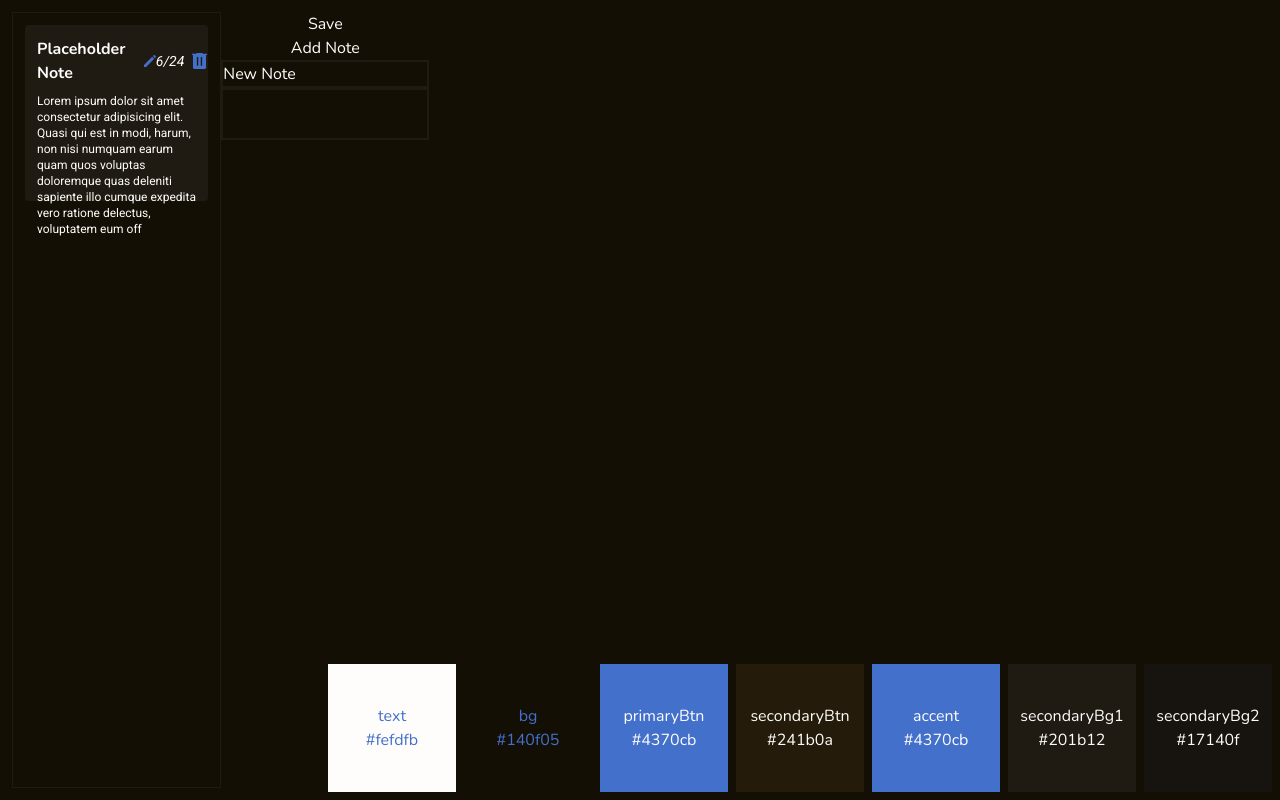
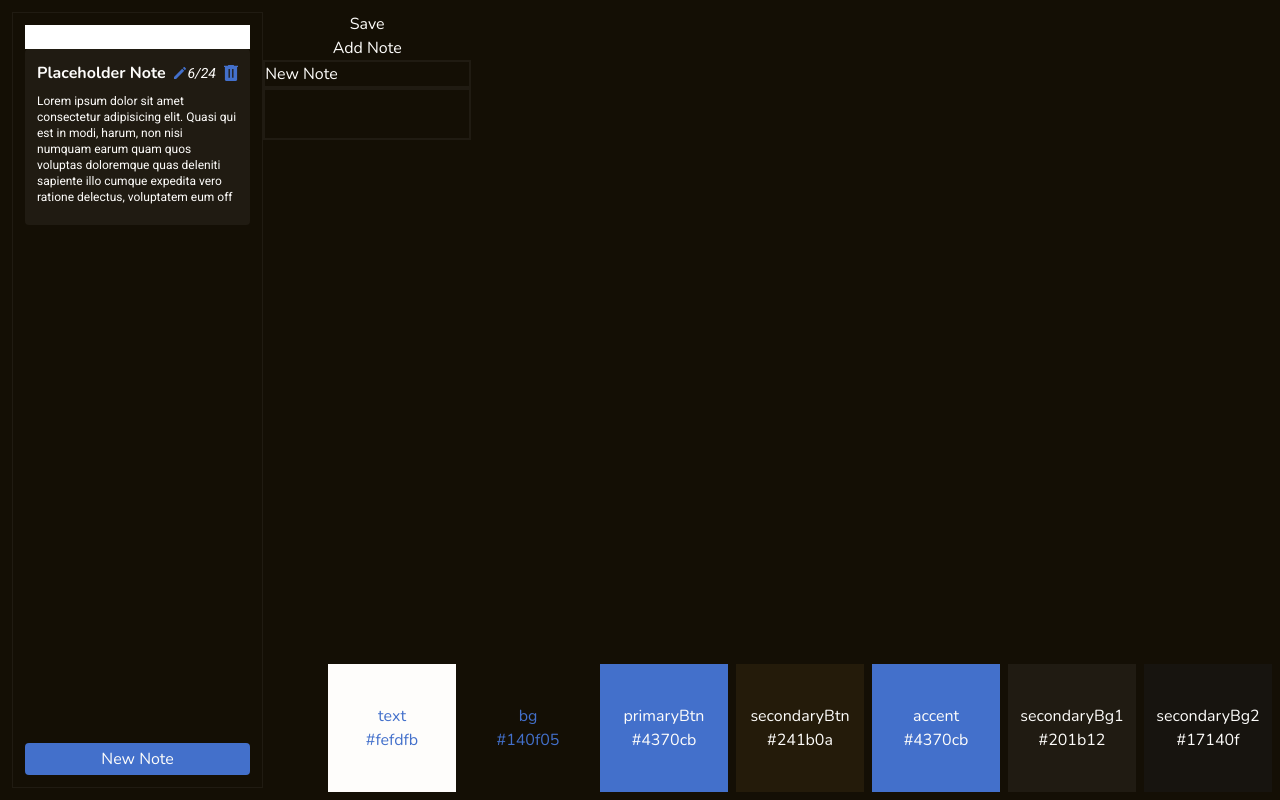
Before and after one commit to dmm22/notes, a React (Vite) app: page / in a window 1280 px wide. Built offline with nearby package versions, Linux system fonts and the light colour scheme.

Commit message:
Add Button component and tweak SidePanel styles

```diff
--- a/src/App.tsx
+++ b/src/App.tsx
@@ -1,6 +1,5 @@
 import ColorSwatches from "./components/ColorSwatches"
 import NoteEditor from "./components/NoteEditor"
-import SavedNotes from "./components/SavedNotes"
 import SidePanel from "./components/SidePanel"
 import NoteContextProvider from "./contexts/NoteContext"
 
--- /dev/null
+++ b/src/components/Button.tsx
@@ -0,0 +1,22 @@
+interface ButtonProps<T = void> {
+  text: string
+  clickHandler: (arg?: T) => T | void
+  color: string
+  background: string
+}
+
+export default function Button<T>({
+  text,
+  clickHandler,
+  color,
+  background,
+}: ButtonProps<T>) {
+  return (
+    <button
+      className={`${color} ${background} py-1 px-2 rounded`}
+      onClick={() => clickHandler()}
+    >
+      {text}
+    </button>
+  )
+}
--- a/src/components/SidePanel.tsx
+++ b/src/components/SidePanel.tsx
@@ -1,9 +1,22 @@
+import { useContext } from "react"
+import Button from "./Button"
 import SavedNotes from "./SavedNotes"
+import { NoteContext } from "../contexts/NoteContext"
 
 export default function SidePanel() {
+  const { addNote } = useContext(NoteContext)
   return (
-    <aside className="w-1/6 text-text border border-secondaryBg1 p-3">
-      <SavedNotes />
+    <aside className="w-1/5 p-3 text-text border border-secondaryBg1 flex flex-col justify-between">
+      <div className="mb-auto">
+        <input className="w-full" />
+        <SavedNotes />
+      </div>
+      <Button
+        text="New Note"
+        clickHandler={addNote}
+        color="text-text"
+        background="bg-primaryBtn"
+      />
     </aside>
   )
 }
```
